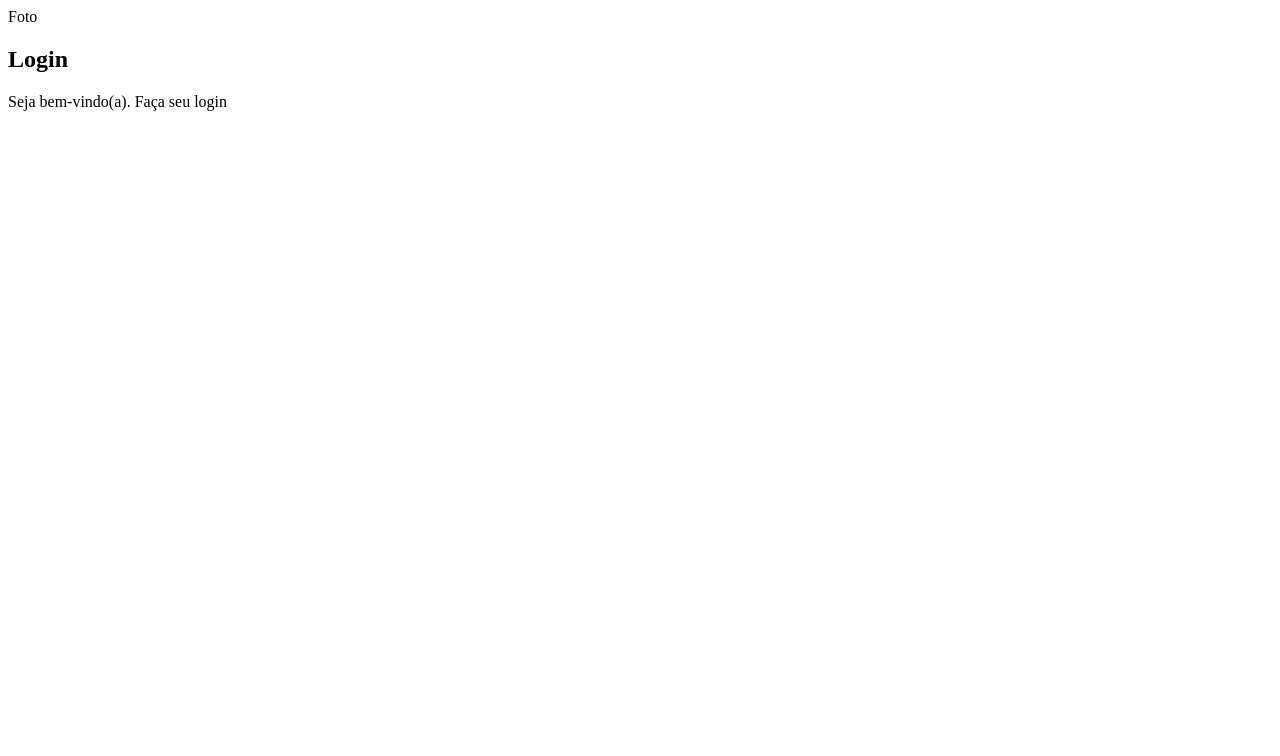
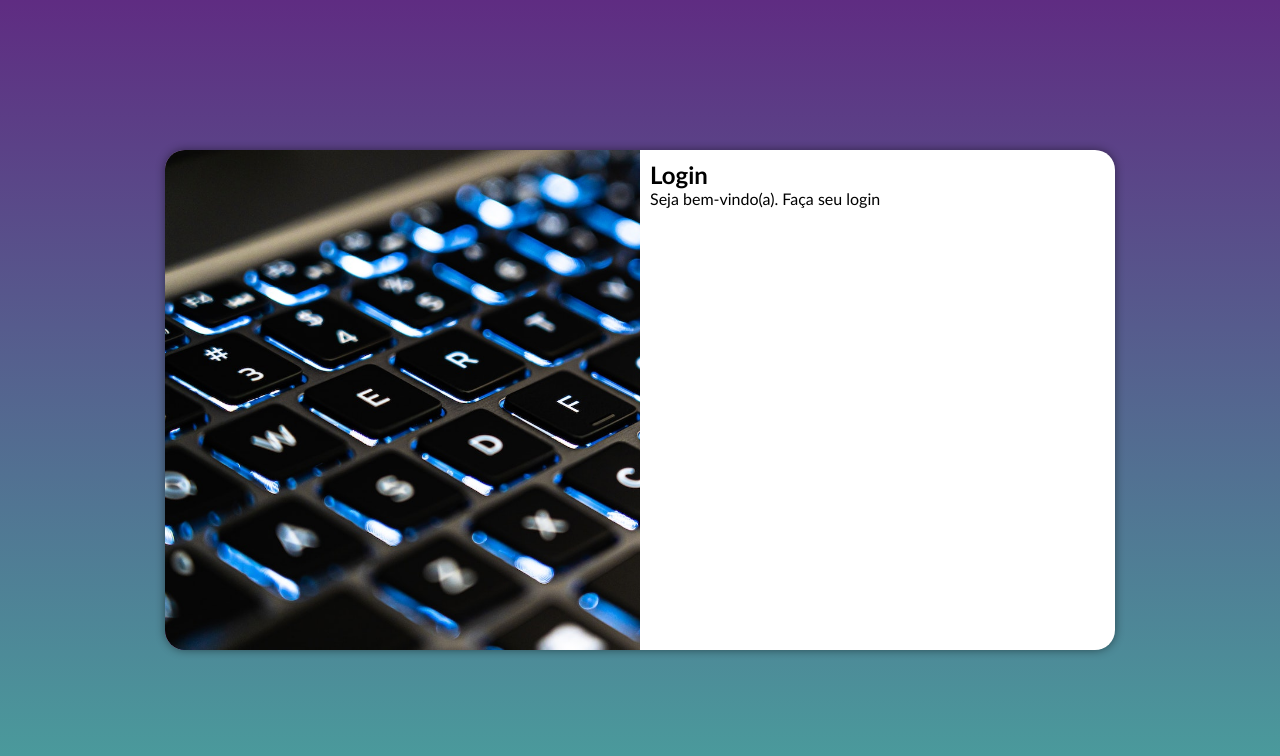
Before and after one commit to matheusmanson/tela-de-login, a plain HTML site: page index.html in a window 1280 px wide. Drawn offline with Linux system fonts and the light colour scheme.

Commit message:
att login tela

```diff
--- /dev/null
+++ b/estilos/mediaquery.css
@@ -0,0 +1,47 @@
+@charset "UTF-8";
+
+
+@media screen and (min-width: 768px) and (max-width: 992px) {   /* deixar a tela resposiva celular */
+
+    body {
+        background-image: linear-gradient(to top,#49a09d,#5f2c82);
+    }
+
+    section#login {
+        width: 80vw;
+    }
+    section#login > div#imagem {
+        float: left;  /* imagen fica a esquerda */
+        width: 30%;
+        height: 100%;
+    }
+
+    section#login > div#formulario {
+        float:right; /* formulario fica a direita */
+        width: 70%;
+    }
+}
+
+
+
+@media screen and (min-width:992px) {     /* tamanho da tela tablet e desktop*/
+
+    body {
+        background-image: linear-gradient(to top,#49a09d,#5f2c82);
+    }
+
+    section#login {
+        width:950px
+    }
+
+    section#login > div#imagem {
+        float: left;
+        width: 50%;
+        height: 100%;
+    }
+
+    section#login > div#formulario {
+        float:left;
+        width: 50%;
+    }
+}
--- a/estilos/style.css
+++ b/estilos/style.css
@@ -9,3 +9,54 @@ Lilás:#5f2c82
 
 
 */
+
+* {
+    font-family: 'Trebuchet MS', 'Lucida Sans Unicode', 'Lucida Grande', 'Lucida Sans', Arial, sans-serif;
+    padding: 0px;
+    margin: 0px;
+    box-sizing: border-box;
+}
+
+body, html {
+    background-color: #5f2c82;
+    height: 100vh;
+    width: 100vw;
+}
+
+main {
+    position: relative;
+    height: 100vh;
+    width: 100vw;
+}
+
+section#login {
+    position: absolute;     /* centralizando a tela de celular */
+    top: 50%;                  /* centralizando a tela de celular */
+    left: 50%;                      /* centralizando a tela de celular */
+    transform: translate(-50%, -50%);       /* centralizando a tela de celular */
+    overflow: hidden;     /* Tudo oque tiver fora da borda, fica escondido */
+
+    background-color: white;
+    width: 250px;
+    height: 500px;
+    border-radius: 20px;
+    box-shadow: 0px 0px 10px rgba(0, 0, 0, 0.466);
+
+    transition: width 0.3s , height 1s;
+    transition-timing-function: ease; /* desacelera a transição */
+
+}
+
+section#login > div#imagem {
+    display: block;
+    background:#5f2c82 url(../imagens/metal.jpg) no-repeat ;
+    background-size: cover;
+    background-position: left bottom;
+    height: 200px;
+
+}
+
+section#login > div#formulario {
+    display: block;
+    padding: 10px;
+}
--- a/index.html
+++ b/index.html
@@ -5,19 +5,23 @@
     <meta http-equiv="X-UA-Compatible" content="IE=edge">
     <meta name="viewport" content="width=device-width, initial-scale=1.0">
     <link rel="stylesheet" href="estilos/style.css">
+    <link rel="stylesheet" href="estilos/mediaquery.css">
     <title>Logn</title>
 </head>
 <body>
     <main>
         <section id="login">
             <div id="imagem">
-                Foto
+            </div>
+
                 <div id="formulario">
                     <h1>Login</h1>
                     <p>Seja bem-vindo(a). Faça seu login</p>
-                    <form action="login.php" method="post"></form>
+                    <form action="login.php" method="post">
 
-                </div>
+                    </form>
+
+
             </div>
 
         </section>
```
Also changed, not shown: 1 other file.
